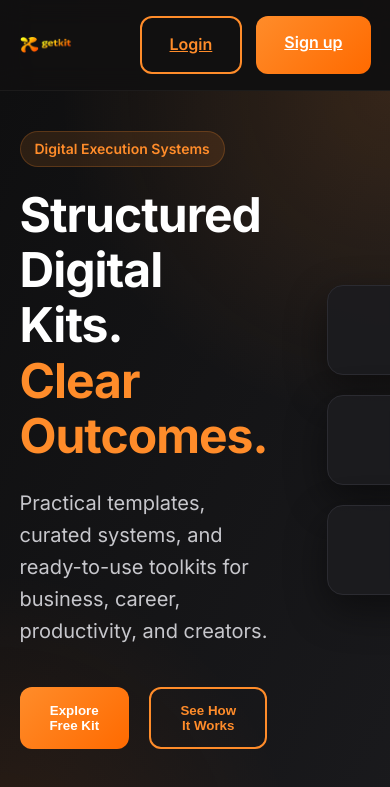
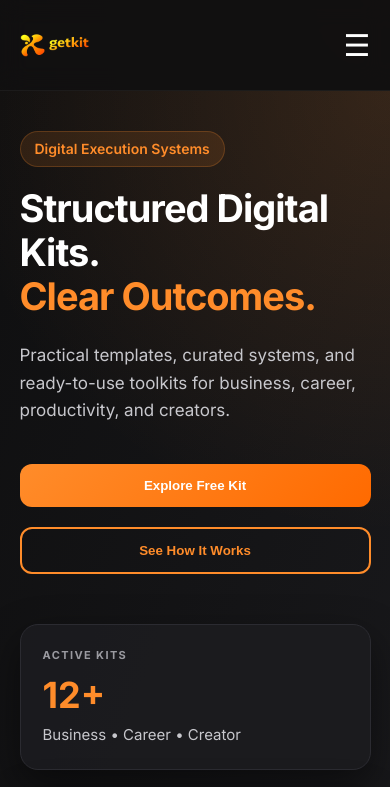
Before and after one commit to projectsritesh01/getkit, a React (Vite) app in the folder frontend/: page / in a window 390 px wide. Shown: the top 787 px of the page. Built offline with nearby package versions, Linux system fonts and the light colour scheme.

Commit message:
Change in Home page

```diff
--- a/frontend/src/layouts/MainLayout.jsx
+++ b/frontend/src/layouts/MainLayout.jsx
@@ -7,6 +7,7 @@ import logoImg from "../assets/GetKit2.png";
 
 export default function MainLayout() {
   const [scrolled, setScrolled] = useState(false);
+  const [menuOpen, setMenuOpen] = useState(false);
 
   useEffect(() => {
     const handleScroll = () => {
@@ -17,32 +18,73 @@ export default function MainLayout() {
     return () => window.removeEventListener("scroll", handleScroll);
   }, []);
 
+  const closeMenu = () => setMenuOpen(false);
+
   return (
     <>
-      <header className={`navbar ${scrolled ? "scrolled" : ""}`}>
+      <header
+        className={`navbar ${scrolled ? "scrolled" : ""} ${
+          menuOpen ? "active" : ""
+        }`}
+      >
         <div className="nav-container">
-          <NavLink to="/" className="logo">
+          <NavLink to="/" className="logo" onClick={closeMenu}>
             <img src={logoImg} alt="GetKit Logo" className="logo-icon" />
             {/* <img src={nameImg} alt="GetKit" className="logo-text" /> */}
           </NavLink>
 
+          <button
+            className="menu-toggle"
+            onClick={() => setMenuOpen(!menuOpen)}
+            aria-label="Toggle menu"
+          >
+            {menuOpen ? "✕" : "☰"}
+          </button>
+
           <nav className="nav-links">
-            <NavLink to="/how-it-works">How It Works</NavLink>
-            <NavLink to="/kits">Kits</NavLink>
-            <NavLink to="/insights">Insights</NavLink>
-            <NavLink to="/community">Community</NavLink>
-            <NavLink to="/custom">Custom</NavLink>
-            <NavLink to="/faq">FAQ</NavLink>
-            <NavLink to="/contact">Contact Us</NavLink>
+            <NavLink to="/how-it-works" onClick={closeMenu}>
+              How It Works
+            </NavLink>
 
+            <NavLink to="/kits" onClick={closeMenu}>
+              Kits
+            </NavLink>
+
+            <NavLink to="/insights" onClick={closeMenu}>
+              Insights
+            </NavLink>
+
+            <NavLink to="/community" onClick={closeMenu}>
+              Community
+            </NavLink>
+
+            <NavLink to="/custom" onClick={closeMenu}>
+              Custom
+            </NavLink>
+
+            <NavLink to="/faq" onClick={closeMenu}>
+              FAQ
+            </NavLink>
+
+            <NavLink to="/contact" onClick={closeMenu}>
+              Contact Us
+            </NavLink>
           </nav>
 
           <div className="nav-actions">
-            <NavLink to="/login" className="btn btn-secondary">
+            <NavLink
+              to="/login"
+              className="btn btn-secondary"
+              onClick={closeMenu}
+            >
               Login
             </NavLink>
 
-            <NavLink to="/signup" className="btn btn-primary">
+            <NavLink
+              to="/signup"
+              className="btn btn-primary"
+              onClick={closeMenu}
+            >
               Sign up
             </NavLink>
           </div>
--- a/frontend/src/pages/home.jsx
+++ b/frontend/src/pages/home.jsx
@@ -46,12 +46,28 @@ function Home() {
           </div>
 
           <div className={styles.heroRight}>
-            <div className={styles.heroCardPreview}>
-              <div className={styles.miniCard} />
-              <div className={styles.miniCard} />
-              <div className={styles.miniCard} />
-            </div>
-          </div>
+  <div className={styles.heroCardPreview}>
+
+    <div className={styles.miniCard}>
+      <span>Active Kits</span>
+      <h3>12+</h3>
+      <p>Business • Career • Creator</p>
+    </div>
+
+    <div className={styles.miniCard}>
+      <span>Availability</span>
+      <h3>24/7</h3>
+      <p>Access</p>
+    </div>
+
+    <div className={styles.miniCard}>
+      <span>Execution Rate</span>
+      <h3>42%</h3>
+      <p>Faster Productivity</p>
+    </div>
+
+  </div>
+</div>
 
         </div>
       </section>
--- a/frontend/src/styles/Home.module.css
+++ b/frontend/src/styles/Home.module.css
@@ -71,18 +71,17 @@
 }
 
 .heroCardPreview {
-  width: 320px;
+  width: 340px;
   display: flex;
   flex-direction: column;
-  gap: 20px;
+  gap: 18px;
 }
 
 .miniCard {
-  height: 90px;
   background: rgba(28, 28, 31, 0.92);
-  color: #ffffff;
-  border-radius: 16px;
   border: 1px solid #2b2b31;
+  border-radius: 18px;
+  padding: 22px;
   box-shadow: 0 15px 40px rgba(0, 0, 0, 0.45);
   transition: 0.3s ease;
 }
@@ -90,6 +89,31 @@
 .miniCard:hover {
   transform: translateY(-5px);
   border-color: rgba(255, 140, 42, 0.35);
+}
+
+.miniCard span {
+  display: block;
+  font-size: 11px;
+  font-weight: 700;
+  letter-spacing: 1.4px;
+  text-transform: uppercase;
+  color: #9a9aa0;
+  margin-bottom: 12px;
+}
+
+.miniCard h3 {
+  font-size: 44px;
+  font-weight: 800;
+  line-height: 1;
+  color: #ff8c2a;
+  margin: 0 0 10px;
+}
+
+.miniCard p {
+  font-size: 15px;
+  color: #c7c7cc;
+  margin: 0;
+  line-height: 1.6;
 }
 
 /* =========================
@@ -192,4 +216,36 @@ section:first-of-type {
   .heroTitle {
     font-size: 48px;
   }
+
+  .heroWrapper {
+    grid-template-columns: 1fr;
+    gap: 50px;
+  }
+
+  .heroCardPreview {
+    width: 100%;
+    max-width: 420px;
+  }
 }
+
+@media (max-width: 640px) {
+  .hero {
+    padding: 90px 0;
+  }
+
+  .heroTitle {
+    font-size: 38px;
+  }
+
+  .heroSubtext {
+    font-size: 17px;
+  }
+
+  .heroButtons {
+    flex-direction: column;
+  }
+
+  .miniCard h3 {
+    font-size: 36px;
+  }
+}
--- a/frontend/src/styles/layout.css
+++ b/frontend/src/styles/layout.css
@@ -7,7 +7,7 @@
   top: 0;
   background: rgba(15, 15, 16, 0.82);
   backdrop-filter: blur(12px);
-  padding: 16px 0;
+  padding: 10px 0; /* reduced height */
   transition: all 0.3s ease;
   z-index: 1000;
   border-bottom: 1px solid rgba(255, 255, 255, 0.05);
@@ -24,6 +24,7 @@
   display: flex;
   align-items: center;
   justify-content: space-between;
+  position: relative;
 }
 
 /* =========================
@@ -38,18 +39,17 @@
 }
 
 .logo-icon {
-  width: 68px;
-  height: 68px;
+  width: 92px;
+  height: 92px;
   object-fit: contain;
 }
 
 .logo-text {
-  height: 54px;
+  height: 64px;
   width: auto;
   object-fit: contain;
 }
 
-/* Better for dark background */
 .logo-icon,
 .logo-text {
   mix-blend-mode: normal;
@@ -63,6 +63,7 @@
 .nav-links {
   display: flex;
   gap: 26px;
+  align-items: center;
 }
 
 .nav-links a {
@@ -105,42 +106,61 @@
 .nav-actions {
   display: flex;
   gap: 14px;
+  align-items: center;
 }
 
 /* =========================
-   RESPONSIVE
+   MENU ICON
 ========================= */
 
-@media (max-width: 1024px) {
-  .nav-links {
-    gap: 18px;
-  }
+.menu-toggle {
+  display: none;
+  font-size: 30px;
+  color: #fff;
+  cursor: pointer;
+  background: none;
+  border: none;
+}
 
+/* =========================
+   RESPONSIVE MOBILE
+========================= */
+
+@media (max-width: 768px) {
   .logo-icon {
-    width: 60px;
-    height: 60px;
+    width: 70px;
+    height: 70px;
   }
 
   .logo-text {
-    height: 46px;
+    height: 48px;
   }
-}
 
-@media (max-width: 768px) {
-  .nav-links {
+  .nav-links,
+  .nav-actions {
     display: none;
   }
 
-  .logo {
-    gap: 12px;
+  .menu-toggle {
+    display: block;
   }
 
-  .logo-icon {
-    width: 52px;
-    height: 52px;
+  /* when menu opened add class active */
+  .navbar.active .nav-container {
+    flex-wrap: wrap;
   }
 
-  .logo-text {
-    height: 38px;
+  .navbar.active .nav-links,
+  .navbar.active .nav-actions {
+    display: flex;
+    flex-direction: column;
+    width: 100%;
+    text-align: center;
+    gap: 16px;
+    padding-top: 16px;
+  }
+
+  .navbar.active .nav-actions {
+    padding-bottom: 10px;
   }
 }
```
